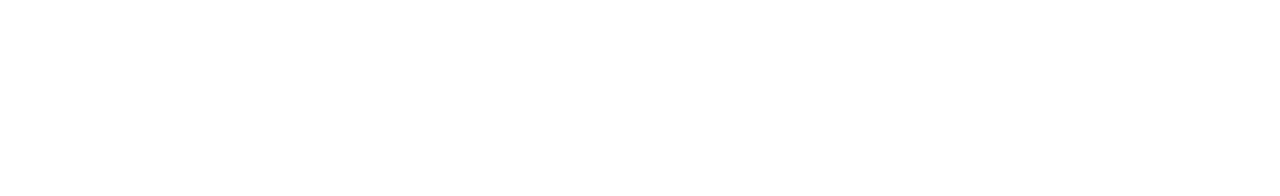
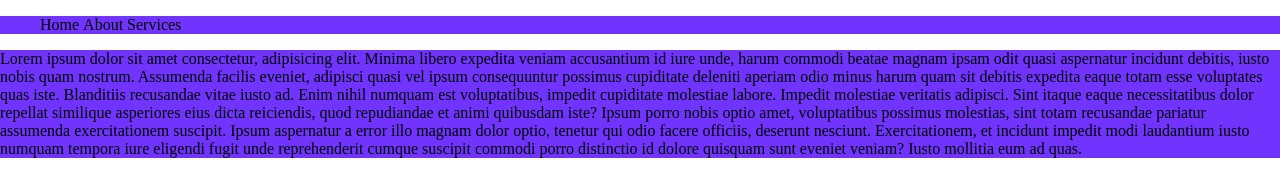
Before and after one commit to otienosteve/prepWed, a plain HTML site: page index.html in a window 1280 px wide. Drawn offline with Linux system fonts and the light colour scheme.

Commit message:
added styling

```diff
--- a/index.html
+++ b/index.html
@@ -7,13 +7,27 @@
     <title>STYLING</title>
     <link rel="stylesheet" href="style.css">
 </head>
-<body>
-    <!--
+  <!--
         classes, id
         Divs And Span
     -->
+<body>
 
+<div class="nav">
+<ul>
+    <li>Home</li>
+    <li>About</li>
+    <li>Services</li>
+</ul>
 
+</div>
+<div class="nav">
+    <p>Lorem ipsum dolor sit amet consectetur, adipisicing elit. Minima libero expedita veniam accusantium id iure unde, harum commodi beatae magnam ipsam odit quasi aspernatur incidunt debitis, iusto nobis quam nostrum.
+    Assumenda facilis eveniet, adipisci quasi vel ipsum consequuntur possimus cupiditate deleniti aperiam odio minus harum quam sit debitis expedita eaque totam esse voluptates quas iste. Blanditiis recusandae vitae iusto ad.
+    Enim nihil numquam est voluptatibus, impedit cupiditate molestiae labore. Impedit molestiae veritatis adipisci. Sint itaque eaque necessitatibus dolor repellat similique asperiores eius dicta reiciendis, quod repudiandae et animi quibusdam iste?
+    Ipsum porro nobis optio amet, voluptatibus possimus molestias, sint totam recusandae pariatur assumenda exercitationem suscipit. Ipsum aspernatur a error illo magnam dolor optio, tenetur qui odio facere officiis, deserunt nesciunt.
+    Exercitationem, et incidunt impedit modi laudantium iusto numquam tempora iure eligendi fugit unde reprehenderit cumque suscipit commodi porro distinctio id dolore quisquam sunt eveniet veniam? Iusto mollitia eum ad quas.</p>
+</div>
 
 </body>
 </html>
--- a/style.css
+++ b/style.css
@@ -0,0 +1,13 @@
+.nav{
+    background-color: #7134fe;
+
+}
+.nav ul li{
+    display:inline-flex;
+}
+body{
+    margin:0;
+}
+.nav p{
+    margin:0;
+}
```
